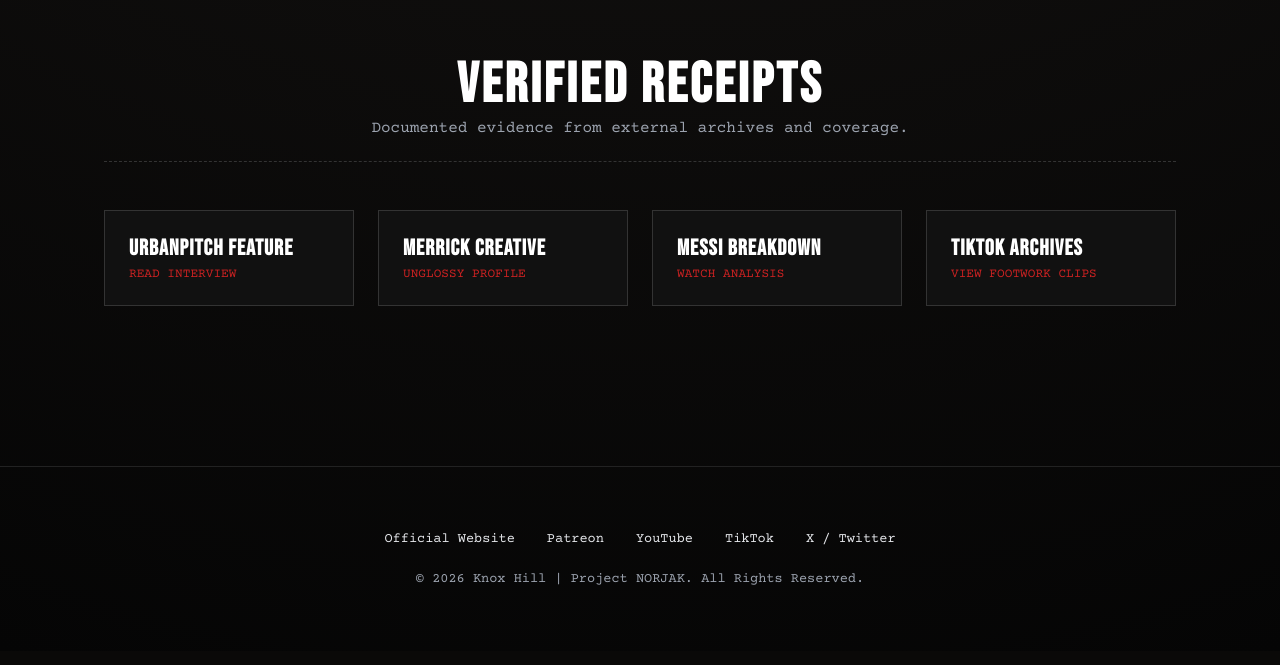
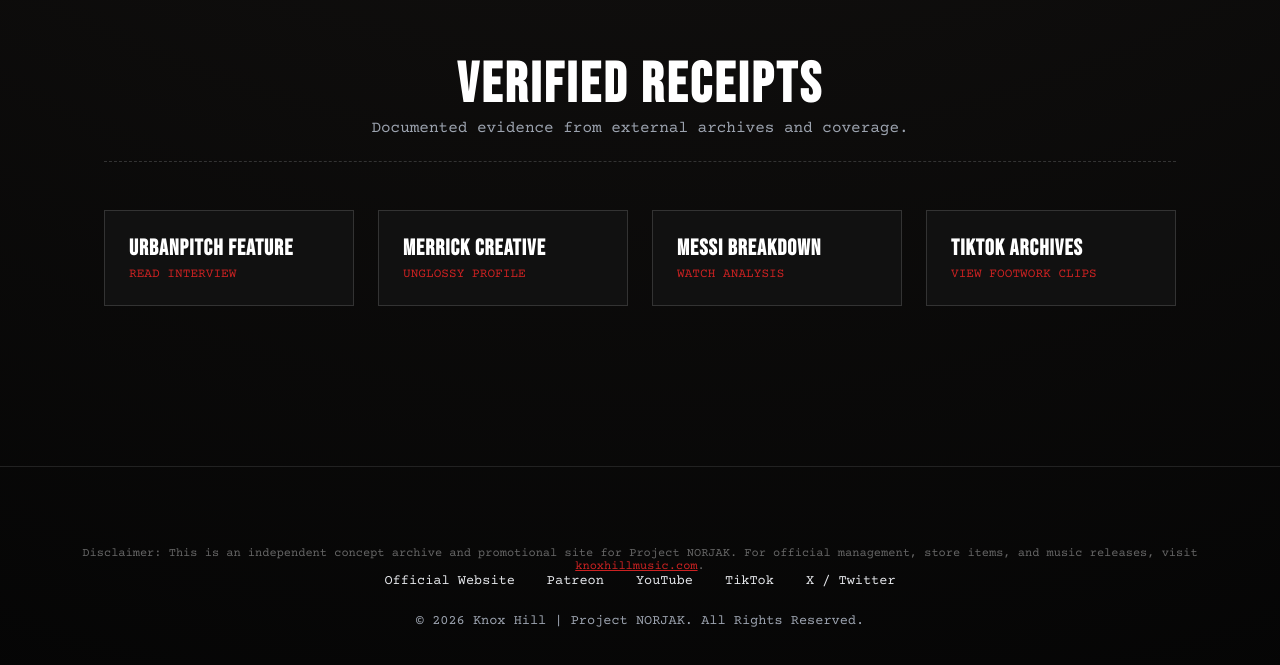
Before and after one commit to ibloud/knox-hill-site, a plain HTML site: page index.html in a window 1280 px wide. Shown: the part 1918-2583 px from the top of the page. Drawn offline with nearby package versions, Linux system fonts and the light colour scheme.

Commit message:
Update index.html
add concept disclosure to footer

```diff
--- a/index.html
+++ b/index.html
@@ -462,6 +462,9 @@
 
     <!-- Footer -->
     <footer id="connect">
+        <p style="margin-top: 1rem; font-size: 0.75rem; color: #666;">
+    Disclaimer: This is an independent concept archive and promotional site for Project NORJAK. For official management, store items, and music releases, visit <a href="https://www.knoxhillmusic.com" target="_blank" style="color: var(--stamp-red);">knoxhillmusic.com</a>.
+        </p>
         <div class="socials">
             <a href="https://www.knoxhillmusic.com" target="_blank">Official Website</a>
             <a href="https://www.patreon.com/knoxhill" target="_blank">Patreon</a>
```
